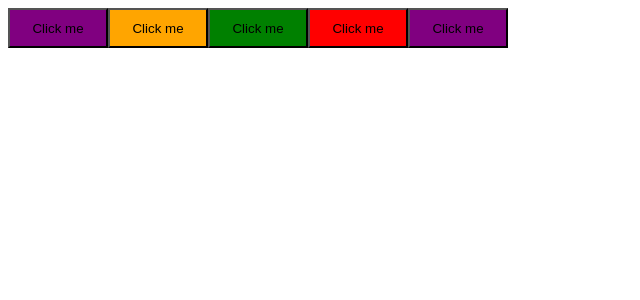
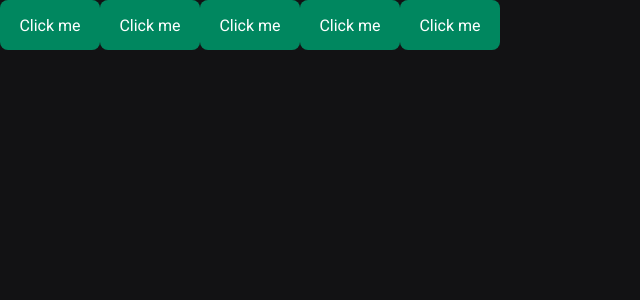
Before and after one commit to marcosviniciusjau/ignite-timer, a React (Vite) app: page / in a window 1280 px wide. Shown: the top 300 px of the page, without its empty margins (0-640 px from the left). Built offline with nearby package versions, Linux system fonts and the light colour scheme.

Commit message:
using themes

```diff
--- a/index.html
+++ b/index.html
@@ -2,7 +2,12 @@
 <html lang="en">
   <head>
     <meta charset="UTF-8" />
+    <link rel="preconnect" href="https://fonts.googleapis.com" />
+    <link rel="preconnect" href="https://fonts.gstatic.com" crossorigin />
     <meta name="viewport" content="width=device-width, initial-scale=1.0" />
+
+    <link href="https://fonts.googleapis.com/css2?family=Roboto+Mono:wght@700&family=Roboto:wght@400;700&display=swap" rel="stylesheet" />
+
     <title>Ignite Timer</title>
   </head>
   <body>
--- a/src/App.tsx
+++ b/src/App.tsx
@@ -1,14 +1,18 @@
+import { ThemeProvider } from "styled-components";
 import { Button } from "./components/Button";
 
+import { defaultTheme } from "./styles/themes/default";
+import { GlobalStyle } from "./styles/global";
+
 export function App() {
-
   return (
-    <>
-     <Button variant="primary"/>
-     <Button variant="secondary"/>
-     <Button variant="success"/>
-     <Button variant="danger"/>
-     <Button/>
-    </>
+    <ThemeProvider theme={defaultTheme}>
+      <Button variant="primary"/>
+      <Button variant="secondary"/>
+      <Button variant="success"/>
+      <Button variant="danger"/>
+      <Button/>
+      <GlobalStyle />
+    </ThemeProvider>
   )
 }
--- a/src/components/Button.styles.ts
+++ b/src/components/Button.styles.ts
@@ -1,4 +1,4 @@
-import styled, { css } from "styled-components";
+import styled from "styled-components";
 
 export type ButtonVariant = 'primary' | 'secondary' | 'success' | 'danger' | 'success';
 interface ButtonContainerProps{
@@ -13,9 +13,25 @@
 }
 
 export const ButtonContainer = styled.button<ButtonContainerProps>`
+
     width: 100px;
-    height: 40px;
-    ${props => {
-        return css `background-color: ${buttonVariants[props.variant]}`
-    }};
+    height: 50px;
+
+    background-color: ${props => props.theme['green-500']};
+    color: ${props => props.theme.white};
+
+    border: 0;
+    border-radius: 8px;
+
+    cursor: pointer;
+
+    &:hover {
+        background-color: ${props => props.theme['green-700']};
+    }
+
+    &[disabled] {
+        opacity: 0.6;
+        cursor: not-allowed;
+    }
+
 `
--- /dev/null
+++ b/src/styles/global.ts
@@ -0,0 +1,26 @@
+import { createGlobalStyle } from "styled-components";
+
+export const GlobalStyle = createGlobalStyle`
+    * {
+        margin: 0;
+        padding: 0;
+        box-sizing: border-box;
+    }
+
+    :focus {
+        outline: 0;
+        box-shadow: 0 0 0 2px ${(props) => props.theme['green-500']};
+    }
+
+    body {
+        background-color: ${(props) => props.theme['gray-900']};
+        color: ${(props) => props.theme['gray-300']};
+        -webkit-font-smoothing: antialiased;
+    }
+
+    body, input, textarea, button {
+        font-family: 'Roboto', sans-serif;
+        font-weight: 400;
+        font-size: 1rem;
+    }
+`
--- /dev/null
+++ b/src/styles/themes/default.ts
@@ -0,0 +1,21 @@
+export const defaultTheme = {
+    white: '#FFF',
+
+    'gray-100': '#E1E1E6',
+    'gray-300': '#C4C4CC',
+    'gray-400': '#8D8D99',
+    'gray-500': '#7C7C8A',
+    'gray-600': '#323238',
+    'gray-700': '#29292E',
+    'gray-800': '#202024',
+    'gray-900': '#121214',
+
+    'green-300': '#00B37E',
+    'green-500': '#00875F',
+    'green-700': '#015F43',
+
+    'red-500': '#AB222E',
+    'red-700': '#7A1921',
+
+    'yellow-500': '#FBA94C',
+  }
```
Also changed, not shown: src/@types/styles.d.ts (added, +7 -0 lines).
